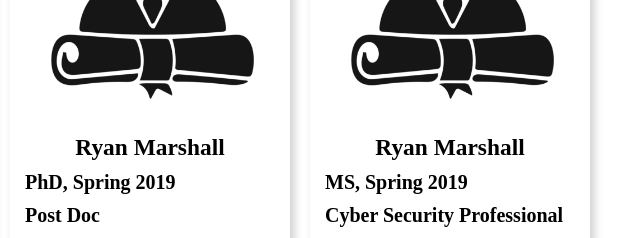
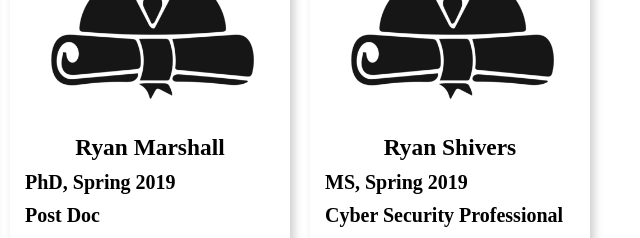
Before and after one commit to jagraves21/hpc-lab, a plain HTML site: page people.html in a window 1280 px wide. Shown: the part 7380-7618 px from the top of the page, 640-1280 px from the left. Drawn offline with Linux system fonts and the light colour scheme.

Commit message:
fixed Ryan Shivers entry

```diff
--- a/people.html
+++ b/people.html
@@ -417,7 +417,7 @@
 					<div class="card">
 						<img src="/images/people/graduated_user.png" alt="Ryan Shivers" class="avatar">
 						<div class="card-info">
-							<h3>Ryan Marshall</h3>
+							<h3>Ryan Shivers</h3>
 							<div class="degree">MS, Spring 2019</div>
 							<div class="position">Cyber Security Professional</div>
 							<div class="department">National Security Sciences</div>
```
